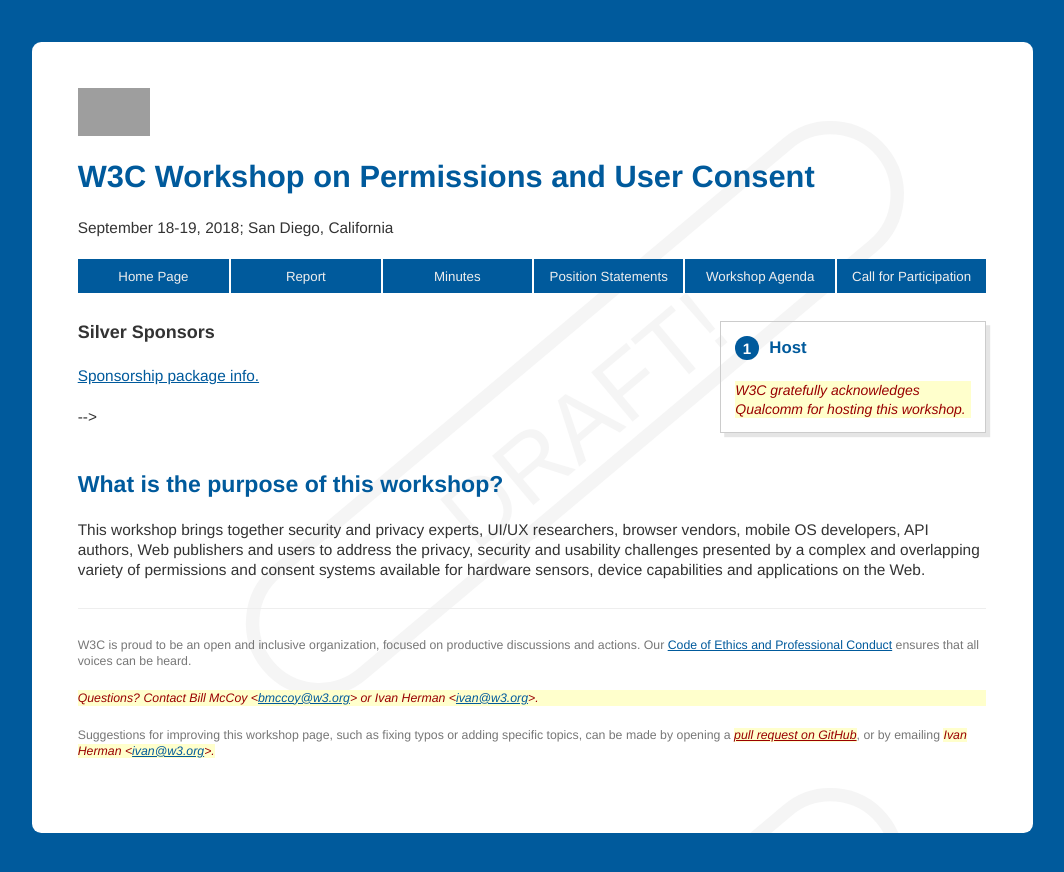
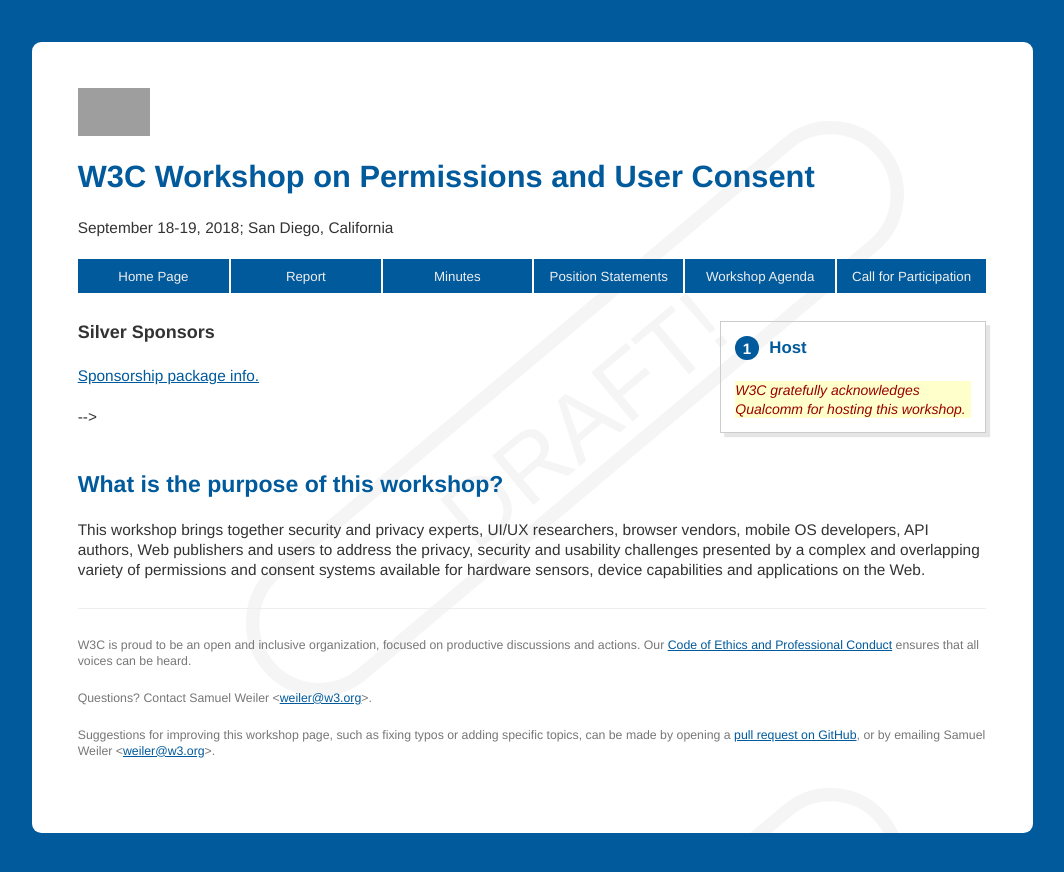
Before and after one commit to w3c/permissions-ws-2018, a Jekyll site: the page built from index.md, in a window 1280 px wide. Shown: the top 872 px of the page, without its empty margins (108-1172 px from the left). Built offline with Jekyll 4.4.1, drawn with Linux system fonts in a browser that asks for light colours; our own code applies the rules of GitHub Pages for plain Markdown files; grey boxes are pictures that could not be loaded.

Commit message:
Update home.html

```diff
--- a/_layouts/home.html
+++ b/_layouts/home.html
@@ -35,11 +35,11 @@
         <p>
             W3C is proud to be an open and inclusive organization, focused on productive discussions and actions. Our <a href="https://www.w3.org/Consortium/cepc/">Code of Ethics and Professional Conduct</a> ensures that all voices can be heard.
         </p>
-        <p class="todo">
-            Questions? Contact Bill McCoy &lt;<a href="mailto:bmccoy@w3.org">bmccoy@w3.org</a>&gt; or Ivan Herman &lt;<a href="mailto:ivan@w3.org">ivan@w3.org</a>&gt;.
+        <p>
+            Questions? Contact Samuel Weiler &lt;<a href="mailto:weiler@w3.org">weiler@w3.org</a>&gt.
         </p>
         <p>
-            Suggestions for improving this workshop page, such as fixing typos or adding specific topics, can be made by opening a <a href="https://github.com/w3c/@@@@/pulls" class="todo">pull request on GitHub</a>, or by emailing <span class="todo">Ivan Herman &lt;<a href="mailto:ivan@w3.org">ivan@w3.org</a>&gt;</a>.
+            Suggestions for improving this workshop page, such as fixing typos or adding specific topics, can be made by opening a <a href="https://github.com/w3c/permissions-ws-2018/pulls">pull request on GitHub</a>, or by emailing Samuel Weiler &lt;<a href="mailto:weiler@w3.org">weiler@w3.org</a>&gt;</a>.
         </p>
     </footer>
     <script src="assets/js/script.js"></script>
```
Also changed, not shown: other parts of _layouts/home.html (+1 -1 lines).
